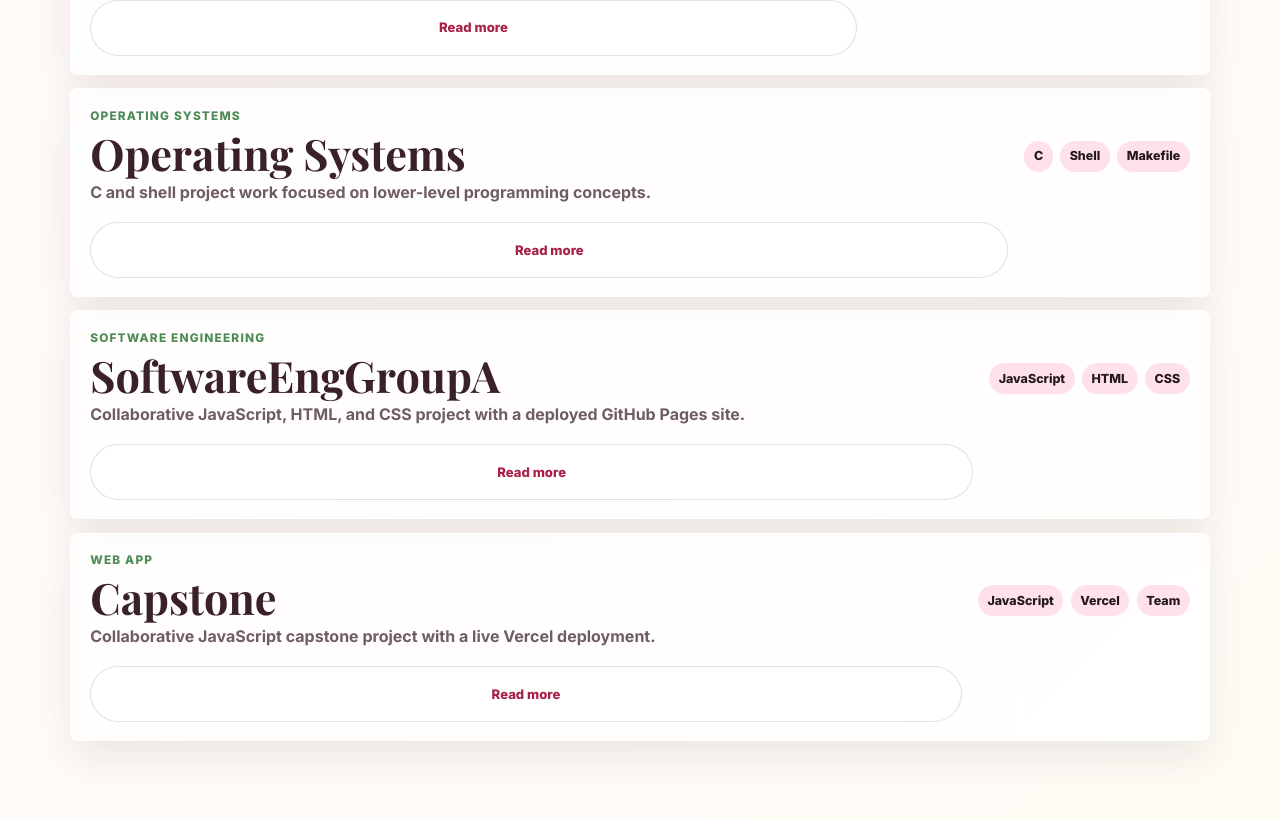
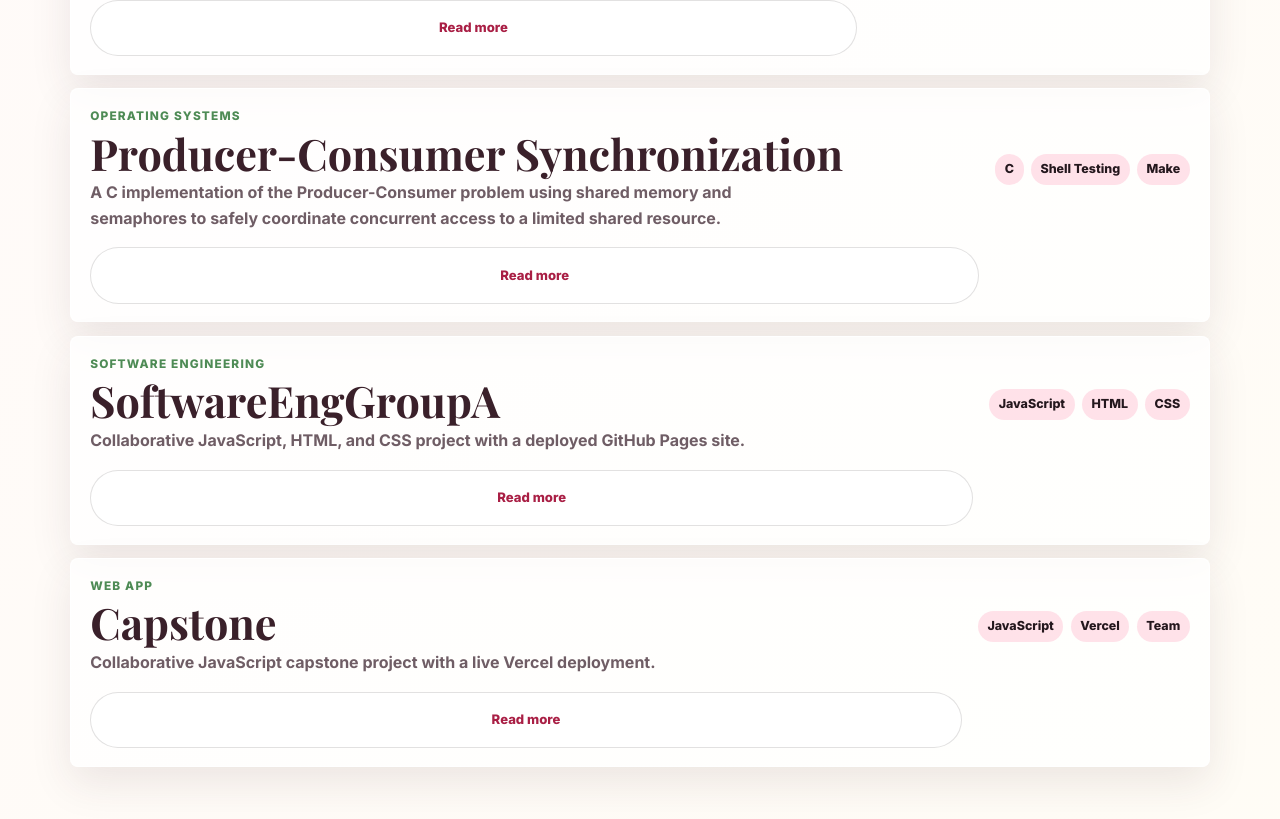
Before and after one commit to ishag615/ishag615.github.io, a website: page projects.html in a window 1280 px wide. Shown: the part 2028-2847 px from the top of the page. Drawn offline with nearby package versions, Linux system fonts and the light colour scheme.

Commit message:
Update projects.html

```diff
--- a/projects.html
+++ b/projects.html
@@ -215,15 +215,16 @@
             <summary>
               <span class="project-summary-main">
                 <span class="project-area">Operating systems</span>
-                <strong>Operating Systems</strong>
-                <span>C and shell project work focused on lower-level programming concepts.</span>
+                <strong>Producer-Consumer Synchronization</strong>
+                <span>A C implementation of the Producer-Consumer problem using shared memory and semaphores to safely coordinate concurrent access to a limited shared resource.</span>
               </span>
-              <span class="project-summary-meta"><span>C</span><span>Shell</span><span>Makefile</span></span>
+              <span class="project-summary-meta"><span>C</span><span>Shell Testing</span><span>Make</span></span>
             </summary>
             <div class="project-panel-body">
               <div class="project-read-more">
                 <h3>Read more</h3>
-                <p>Operating systems work that develops comfort with lower-level programming, process-oriented thinking, shell tooling, and compiled C workflows.</p>
+                <p>This project implements the classic Producer-Consumer synchronization problem, modeling a challenge that appears whenever multiple processes or threads share limited resources. A producer generates items and places them into a shared table with only two available slots, while a consumer retrieves them. Because both operate concurrently, access to the shared table must be carefully coordinated to prevent conflicts and maintain a valid state.</p>
+                <p>We solved this using shared memory and semaphores to coordinate access between the producer and consumer, ensuring that items are produced only when space is available and consumed only when data is ready. The implementation was tested through repeated execution, high-load stress testing, and multiple producer and consumer threads to verify synchronization under different levels of concurrency.</p>
                 <div class="card-links"><a href="https://github.com/ishag615/Operating_Systems" target="_blank" rel="noreferrer">GitHub</a></div>
               </div>
               <div class="project-screenshots" aria-label="Operating Systems screenshots">
```
